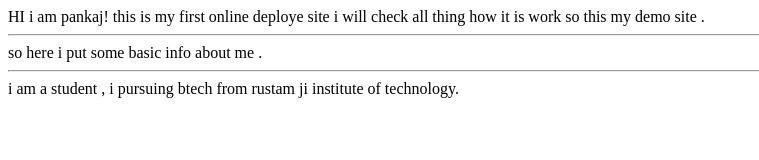
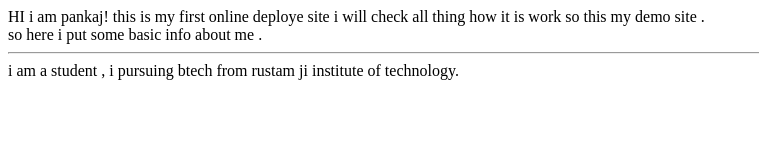
Before and after one commit to py-pankaj-ydv-7/pankajyadav-site, a plain HTML site: page index.html in a window 1280 px wide. Shown: the whole page, without its empty margins (0-759 px from the left). Drawn offline with Linux system fonts and the light colour scheme.

Commit message:
update text br tag

```diff
--- a/index.html
+++ b/index.html
@@ -7,7 +7,7 @@
 </head>
 <body>
     HI i am pankaj! this is my first online deploye site i will check all thing how it is work so this my demo site .
-    <hr>
+    <br>
     so here i put some basic info about me .
     <hr>
     i am a student , i pursuing btech from rustam ji institute of technology.
```
